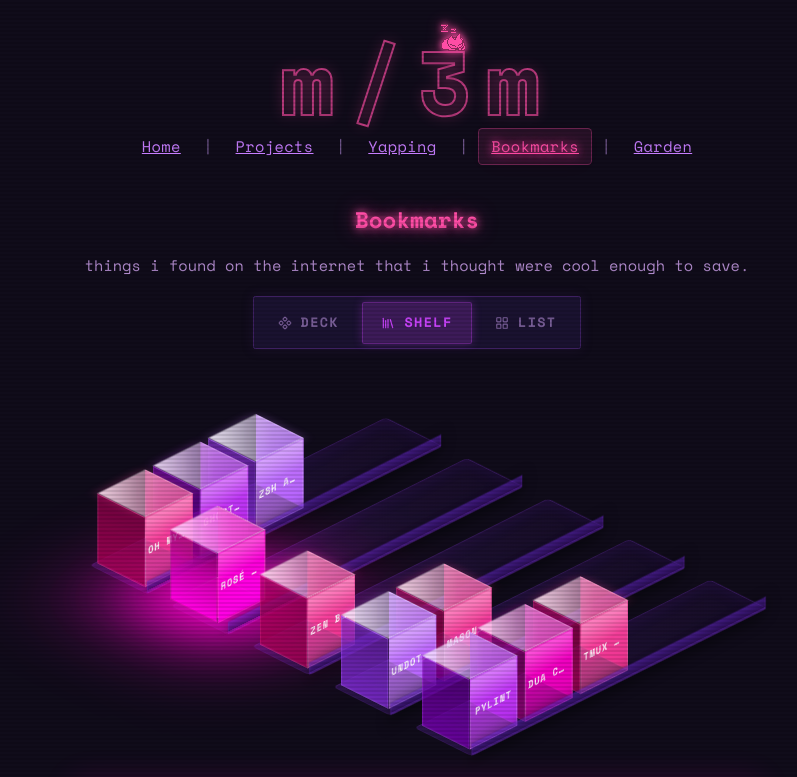
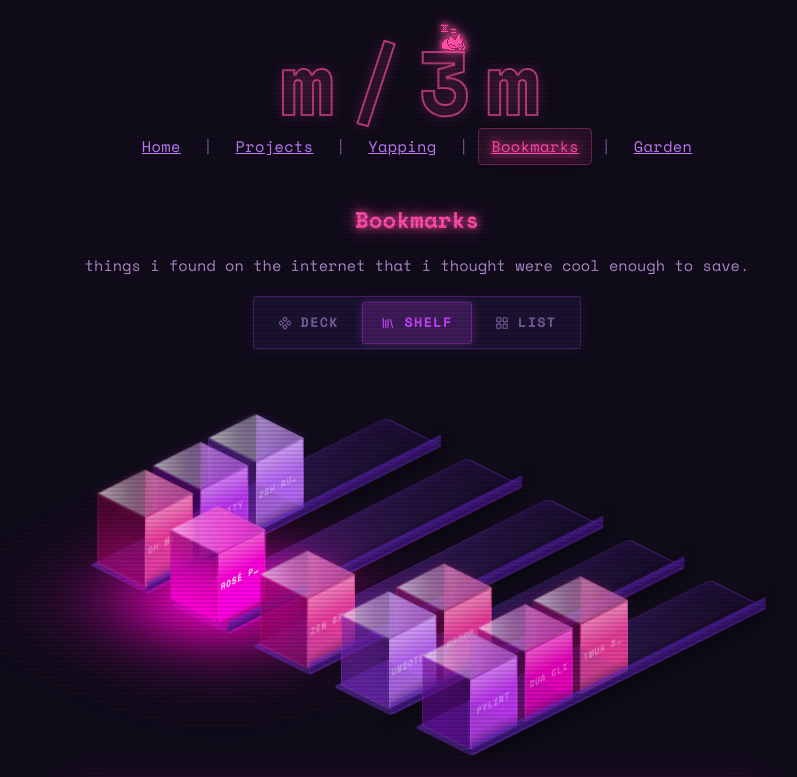
Before and after one commit to ml3m/ml3m.github.io, a Next.js app: page /bookmarks in a window 1280 px wide. Shown: the top 777 px of the page, without its empty margins (223-1020 px from the left). Built offline with nearby package versions, Linux system fonts and the light colour scheme.

Commit message:
added auto-scroll for books

```diff
--- a/components/ui/BookmarkBookshelf.tsx
+++ b/components/ui/BookmarkBookshelf.tsx
@@ -167,11 +167,11 @@ function IsoBook({
                 >
                     {/* Top face */}
                     <div
-                        className="absolute inset-0 border border-white/30"
+                        className="absolute inset-0 border border-white/10 backdrop-blur-xl"
                         style={{
-                            background: `linear-gradient(135deg, ${c.top}cc 0%, ${c.top}88 60%, ${c.top}44 100%)`,
+                            background: `linear-gradient(135deg, ${c.top}44 30%, ${c.top}66 60%, ${c.top}22 100%)`,
                             transform: `translateZ(${BOOK_Z}px)`,
-                            boxShadow: `0 0 10px ${c.glow}50`,
+                            boxShadow: `0 0 10px ${c.glow}30`,
                         }}
                     >
                         {/* Glass specular on top */}
@@ -194,10 +194,10 @@ function IsoBook({
                     </div>
                     {/* Front face */}
                     <div
-                        className="absolute bottom-0 left-0 w-full border border-white/20 flex items-center justify-center overflow-hidden origin-bottom"
+                        className="absolute bottom-0 left-0 w-full border border-white/10 flex items-center justify-center overflow-hidden origin-bottom backdrop-blur-xl"
                         style={{
                             height: `${BOOK_Z}px`,
-                            background: `linear-gradient(to bottom, ${c.front}ee 0%, ${c.front}99 100%)`,
+                            background: `linear-gradient(to bottom, ${c.front}bb 80%, ${c.front}88 100%)`,
                             transform: "rotateX(-90deg)",
                         }}
                     >
@@ -218,16 +218,16 @@ function IsoBook({
                                 background: "linear-gradient(to bottom, rgba(255,255,255,0.35), transparent)",
                             }}
                         />
-                        <span className="text-[0.50rem] font-bold text-white/90 uppercase tracking-widest truncate w-full text-center select-none px-0.5 relative z-10" style={{ textShadow: `0 0 8px ${c.glow}` }}>
+                        <span className={`text-[0.45rem] font-bold uppercase tracking-widest truncate w-full text-center select-none px-0.5 relative z-10 transition-all duration-500 ${isSelected ? "text-white/100" : "text-white/40 group-hover:text-white/90"}`} style={{ textShadow: isSelected ? `0 0 8px ${c.glow}` : "none" }}>
                             {bookmark.title}
                         </span>
                     </div>
                     {/* Right face */}
                     <div
-                        className="absolute top-0 right-0 h-full border border-white/10 origin-right overflow-hidden"
+                        className="absolute top-0 right-0 h-full border border-white/5 origin-right overflow-hidden backdrop-blur-lg"
                         style={{
                             width: `${BOOK_Z}px`,
-                            background: `linear-gradient(to right, ${c.side}cc, ${c.side}ff)`,
+                            background: `linear-gradient(to right, ${c.side}66, ${c.side}AA)`,
                             transform: "rotateY(90deg)",
                         }}
                     >
@@ -246,10 +246,10 @@ function IsoBook({
                     </div>
                     {/* Left face */}
                     <div
-                        className="absolute top-0 left-0 h-full border border-white/10 origin-left overflow-hidden"
+                        className="absolute top-0 left-0 h-full border border-white/5 origin-left overflow-hidden backdrop-blur-lg"
                         style={{
                             width: `${BOOK_Z}px`,
-                            background: `linear-gradient(to left, ${c.side}99, ${c.side}cc)`,
+                            background: `linear-gradient(to left, ${c.side}55, ${c.side}77)`,
                             transform: "rotateY(-90deg)",
                         }}
                     >
@@ -327,7 +327,7 @@ function IsoShelfRow({
                     width: PLANK_WIDTH,
                     height: BOOK_H + PLANK_HEIGHT,
                     background:
-                        "linear-gradient(135deg,rgba(130,60,220,0.18) 0%,rgba(70,20,140,0.10) 100%)",
+                        "linear-gradient(135deg,rgba(130,60,220,0.45) 0%,rgba(70,20,140,0.10) 100%)",
                     border: "1px solid rgba(123,53,204,0.28)",
                     boxShadow: "inset 0 0 20px rgba(100,30,200,0.14)",
                     borderRadius: "4px",
@@ -341,12 +341,13 @@ function IsoShelfRow({
                         width: "100%",
                         height: `${PLANK_FACE}px`,
                         background:
-                            "linear-gradient(to bottom,rgba(100,40,200,0.55),rgba(50,15,100,0.72))",
+                            "linear-gradient(to bottom,rgba(100,40,200,0.60),rgba(50,15,100,0.80))",
                         borderLeft: "1px solid rgba(123,53,204,0.3)",
                         borderRight: "1px solid rgba(123,53,204,0.3)",
                         borderBottom: "1px solid rgba(123,53,204,0.3)",
                         boxShadow: "0 4px 14px rgba(0,0,0,0.6)",
                         transform: "rotateX(-90deg)",
+                        borderRadius: "1px",
                     }}
                 />
             </div>
```
